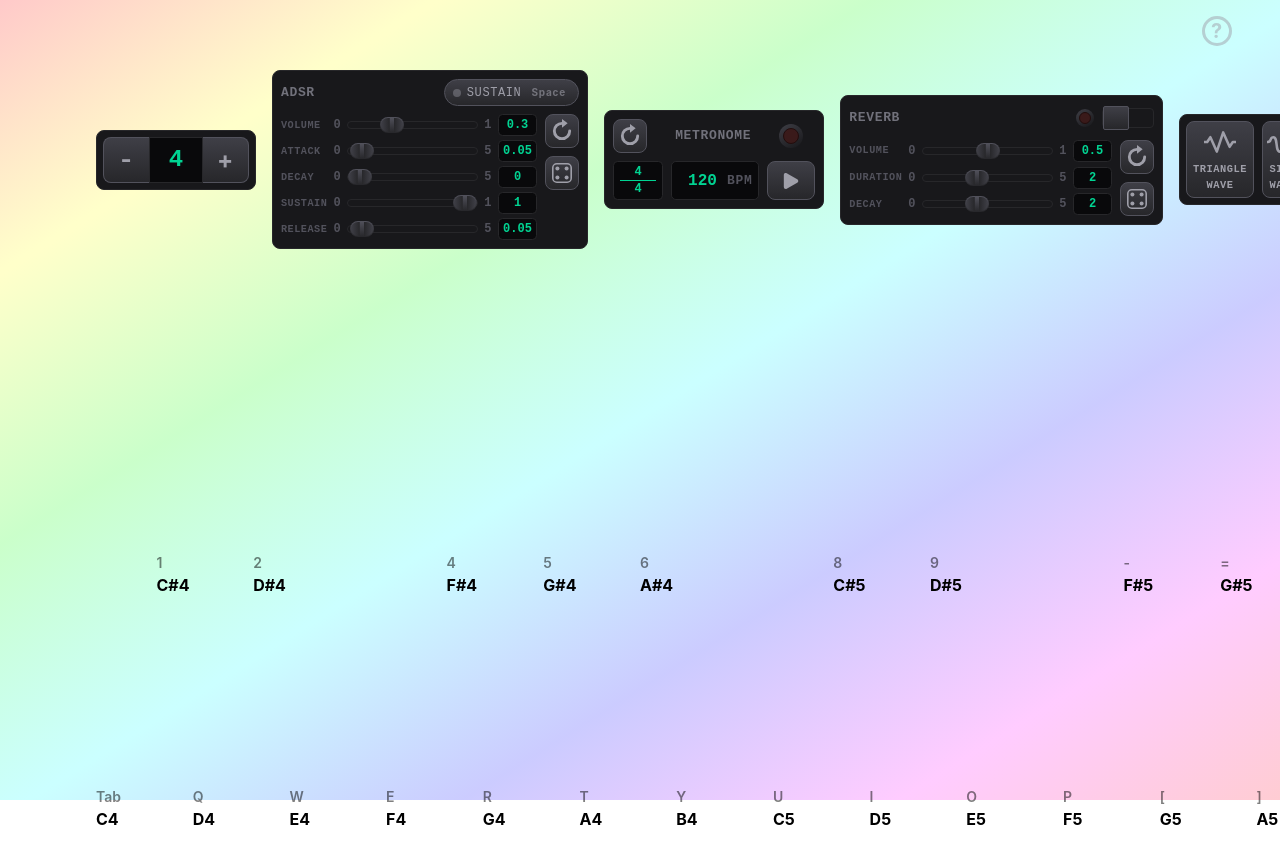
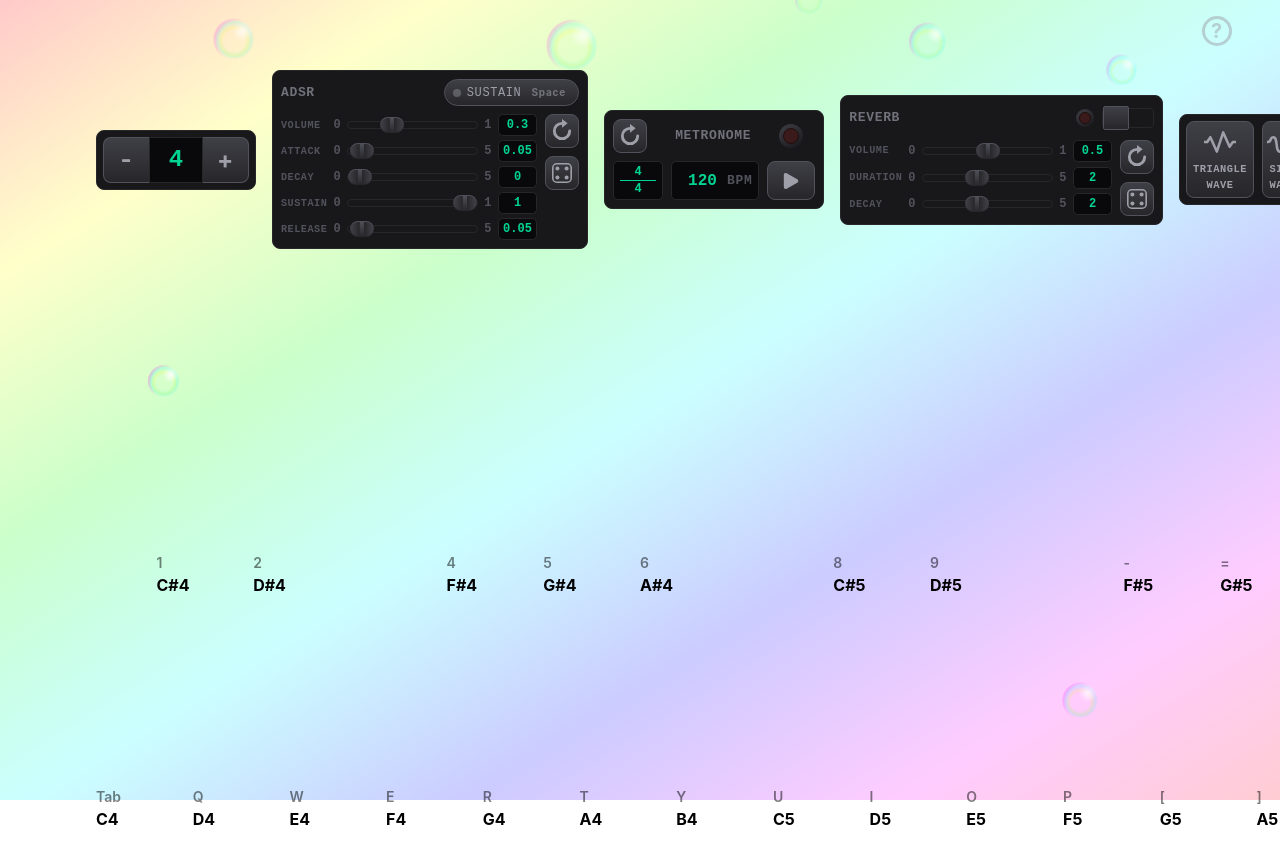
Before and after one commit to TamarWeiss/Virtual-Piano, a React (Vite) app: page / in a window 1280 px wide. Shown: the top 847 px of the page. Built offline with nearby package versions, Linux system fonts and the light colour scheme.

Commit message:
particle effects!

```diff
--- a/src/App.tsx
+++ b/src/App.tsx
@@ -6,6 +6,7 @@ import HelpGuide from './components/Modals/HelpGuide';
 import './styles/help.css';
 import { KEYBINDS } from './constants/pianoConfig';
 import { useKeybinds } from './hooks/useKeybinds';
+import { ParticleField } from './Particles';
 
 const App = () => {
   const [pause, setPaused] = useState(false);
@@ -34,6 +35,8 @@ const App = () => {
 
   return (
     <div className={`flex flex-col h-screen gap-4 py-4 px-12 app${darkMode ? ' dark' : ''}`}>
+      <ParticleField />
+
       <Button
         className='help text-xl min-h-min aspect-square rounded-full shadow-none ml-auto transition-colors'
         keybinds={[KEYBINDS.HELP.code]}
--- /dev/null
+++ b/src/Particles.tsx
@@ -0,0 +1,43 @@
+import React from 'react';
+import './styles/particles.css';
+
+interface ParticleConfig {
+  x: string;
+  duration: string;
+  delay: string;
+  wobble: string;
+  size: string;
+}
+
+const PARTICLES: ParticleConfig[] = [
+  { x: '10%', duration: '9s', delay: '0s', wobble: '25px', size: '2rem' },
+  { x: '25%', duration: '7s', delay: '-2s', wobble: '-35px', size: '1.5rem' },
+  { x: '45%', duration: '11s', delay: '-4s', wobble: '40px', size: '3rem' },
+  { x: '70%', duration: '8s', delay: '-1.5s', wobble: '-20px', size: '2.2rem' },
+  { x: '88%', duration: '10s', delay: '-3s', wobble: '30px', size: '1.8rem' },
+  { x: '18%', duration: '12s', delay: '-5s', wobble: '20px', size: '2.4rem' },
+  { x: '60%', duration: '8.5s', delay: '-2.5s', wobble: '-30px', size: '1.6rem' },
+  { x: '82%', duration: '9.5s', delay: '-6s', wobble: '25px', size: '2.7rem' },
+];
+
+export const ParticleField: React.FC = () => {
+  return (
+    <div className='particle-field' aria-hidden='true'>
+      {PARTICLES.map((p, i) => (
+        <div
+          key={i}
+          className='particle'
+          style={
+            {
+              '--x': p.x,
+              '--duration': p.duration,
+              '--delay': p.delay,
+              '--wobble': p.wobble,
+              '--size': p.size,
+            } as React.CSSProperties
+          }
+        />
+      ))}
+    </div>
+  );
+};
--- a/src/styles/index.css
+++ b/src/styles/index.css
@@ -26,7 +26,7 @@ button {
   content: '';
   position: fixed;
   inset: 0;
-  z-index: -1;
+  z-index: -2;
   background:
     radial-gradient(black 65%, #0000) 0 0 / 100% 0.5%,
     linear-gradient(135deg in hsl longer hue, var(--color-red-600), var(--color-rose-600)) 0 0 / contain;
--- /dev/null
+++ b/src/styles/particles.css
@@ -0,0 +1,71 @@
+.particle-field {
+  position: fixed;
+  inset: 0;
+  z-index: -1;
+  pointer-events: none;
+  overflow: hidden;
+}
+
+.particle {
+  position: absolute;
+  bottom: -10%;
+  left: var(--x);
+  height: var(--size);
+  aspect-ratio: 1;
+  border: 1px solid --opacity(var(--color-white), 0.8);
+  border-radius: calc(infinity * 1px);
+  background:
+    radial-gradient(circle at 70% 30%, var(--color-white), transparent 25%),
+    radial-gradient(circle at 60% 55%, transparent 60%, rgba(255, 0, 255, 0.8) 100%),
+    radial-gradient(circle at 50% 50%, transparent 40%, rgba(0, 255, 255, 0.2) 60%, transparent 68%),
+    radial-gradient(circle at 50% 55%, transparent 35%, rgba(255, 255, 0, 0.2) 45%, transparent 55%);
+  box-shadow:
+    inset 0 0 0.5rem --opacity(var(--color-white), 0.3),
+    0 0.2rem 0.5rem --opacity(var(--color-black), 0.1);
+  animation: float var(--duration) ease-in-out infinite var(--delay);
+  will-change: transform, opacity;
+}
+
+.dark .particle {
+  border: none;
+  background-repeat: no-repeat;
+  box-shadow: none;
+  background:
+    radial-gradient(ellipse 90% 25% at 50% 50%, var(--color-white), rgba(147, 197, 253, 0.4) 50%, transparent 75%),
+    radial-gradient(ellipse 25% 90% at 50% 50%, var(--color-white), rgba(147, 197, 253, 0.4) 50%, transparent 75%),
+    radial-gradient(circle, var(--color-white), rgba(96, 165, 250, 0.5) 0, transparent 70%);
+  animation: none;
+  animation:
+    float var(--duration) linear infinite var(--delay),
+    twinkle 1.5s ease-in-out infinite alternate;
+}
+
+@keyframes float {
+  0% {
+    transform: translate3d(0, 0, 0) scale(0.75);
+    opacity: 0;
+  }
+  10% {
+    opacity: 0.75;
+  }
+  50% {
+    transform: translate3d(var(--wobble), -55vh, 0) scale(1);
+    opacity: 1;
+  }
+  90% {
+    opacity: 0.75;
+  }
+  100% {
+    transform: translate3d(calc(-1 * var(--wobble)), -110vh, 0) scale(1.1);
+    opacity: 0;
+  }
+}
+
+@keyframes twinkle {
+  0% {
+    filter: brightness(0.75);
+  }
+  100% {
+    filter: brightness(1.5);
+  }
+}
```
